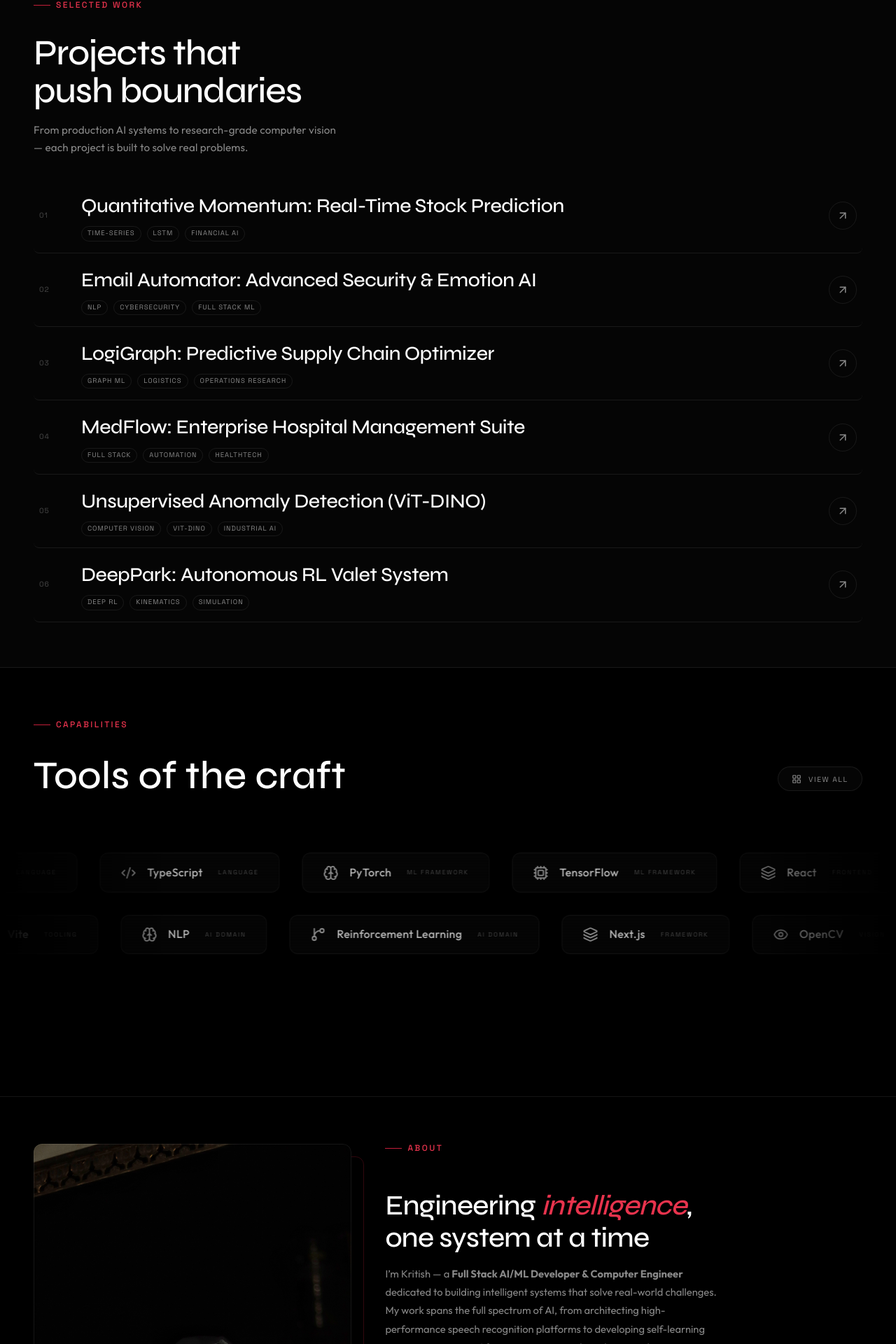
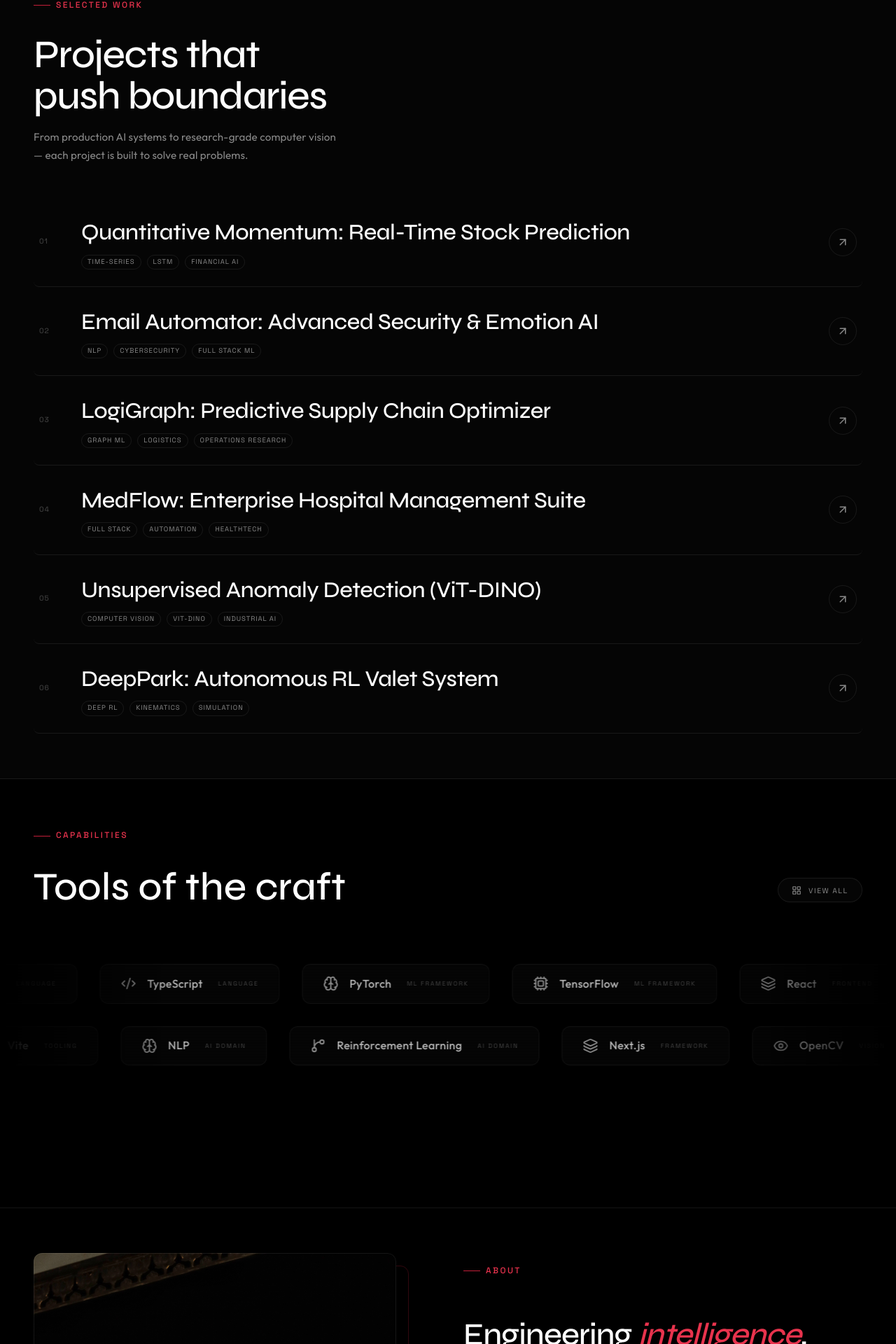
Before and after one commit to KritishX/portfolio-website, a React (Vite) app: page / in a window 1280 px wide. Shown: the part 875-2795 px from the top of the page at 70% size. Built offline with nearby package versions, Linux system fonts and the light colour scheme; a web font is replaced by a local one.

Commit message:
design: restored original proportions for About and Selected Work sections

```diff
--- a/src/styles/about.css
+++ b/src/styles/about.css
@@ -3,13 +3,12 @@
    ============================================ */
 .about {
   border-top: 1px solid var(--border-subtle);
-  padding-block: var(--space-2xl); /* Slightly smaller padding */
 }
 
 .about-grid {
   display: grid;
-  grid-template-columns: 0.8fr 1.2fr; /* Slightly more focused content column */
-  gap: var(--space-2xl); /* Tighter gap */
+  grid-template-columns: 1fr 1.1fr;
+  gap: var(--space-4xl);
   align-items: center;
 }
 
@@ -22,7 +21,7 @@
   position: relative;
   border-radius: var(--radius-lg);
   overflow: hidden;
-  aspect-ratio: 4/5; /* Slightly less vertical height */
+  aspect-ratio: 3/4;
 }
 
 .about-image-wrap img {
@@ -70,12 +69,12 @@
 .about-content {
   display: flex;
   flex-direction: column;
-  gap: var(--space-md); /* Tighter text gap */
+  gap: var(--space-lg);
 }
 
 .about-heading {
   font-family: var(--font-display);
-  font-size: clamp(1.6rem, 3.2vw, 2.5rem);
+  font-size: clamp(1.8rem, 3.5vw, 2.8rem);
   font-weight: 500;
   line-height: 1.15;
   letter-spacing: -0.02em;
@@ -87,20 +86,20 @@
 }
 
 .about-text {
-  font-size: clamp(0.92rem, 1.1vw, 1.02rem);
-  line-height: 1.8;
+  font-size: clamp(0.95rem, 1.2vw, 1.05rem);
+  line-height: 1.9;
   color: var(--text-muted);
-  max-width: 480px;
+  max-width: 520px;
 }
 
 /* Stats row */
 .about-stats {
   display: grid;
   grid-template-columns: repeat(3, 1fr);
-  gap: var(--space-md);
-  padding-top: var(--space-md);
+  gap: var(--space-xl);
+  padding-top: var(--space-xl);
+  border-top: 1px solid var(--border-subtle);
   margin-top: var(--space-sm);
-  border-top: 1px solid rgba(255, 255, 255, 0.05);
 }
 
 .about-stat {
--- a/src/styles/projects.css
+++ b/src/styles/projects.css
@@ -5,16 +5,15 @@
   background: var(--bg-secondary);
   border-top: 1px solid var(--border-subtle);
   border-bottom: 1px solid var(--border-subtle);
-  padding-block: var(--space-2xl); /* Slightly smaller padding */
 }
 
 .projects-header {
-  margin-bottom: var(--space-xl);
+  margin-bottom: var(--space-2xl);
 }
 
 .projects-title {
   font-family: var(--font-display);
-  font-size: clamp(1.8rem, 4.5vw, 3.2rem);
+  font-size: clamp(2rem, 5vw, 3.5rem);
   font-weight: 500;
   line-height: 1.05;
   letter-spacing: -0.025em;
@@ -57,7 +56,7 @@
   grid-template-columns: auto 1fr auto;
   align-items: center;
   gap: var(--space-xl);
-  padding: var(--space-md) var(--space-sm);
+  padding: var(--space-lg) var(--space-sm);
   transition: padding 0.5s var(--ease-out-expo);
 }
 
@@ -82,7 +81,7 @@
 
 .project-name {
   font-family: var(--font-display);
-  font-size: clamp(1.1rem, 2.2vw, 1.8rem);
+  font-size: clamp(1.2rem, 2.5vw, 2rem);
   font-weight: 500;
   letter-spacing: -0.015em;
   color: var(--text-primary);
@@ -171,7 +170,7 @@
 }
 
 .project-expanded-inner {
-  padding: var(--space-lg);
+  padding: var(--space-xl);
   display: grid;
   grid-template-columns: 1fr 1fr;
   gap: var(--space-xl);
```
